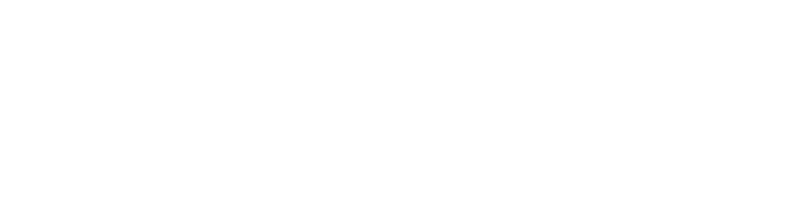
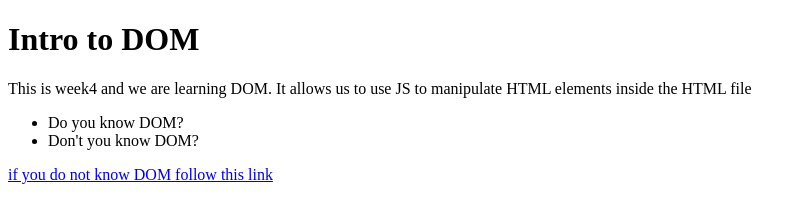
Before and after one commit to BinuBims/BinuK_Intro_To_DOM, a plain HTML site: page index.html in a window 1280 px wide. Shown: the whole page, without its empty margins (0-806 px from the left). Drawn offline with Linux system fonts and the light colour scheme.

Commit message:
querySelector is just like getElementById. It allows us to grab single HTML element from the HTML file. This can be used to make changes to our HTML file using js

```diff
--- a/index.html
+++ b/index.html
@@ -6,7 +6,15 @@
     <title>Document</title>
 </head>
 <body>
-    <h1 id="title"></h1>
+    <h1 id="title">Intro to DOM</h1>
+
+    <p class="para"> This is week4 and we are learning DOM. It allows us to use JS to manipulate HTML elements inside the HTML file</p>
+    <ul>
+        <li>Do you know DOM?</li>
+        <li>Don't you know DOM?</li>
+    </ul>
+    <a href="#" id="link"> if you do not know DOM follow this link</a>
+
     <script type="text/javascript" src="script.js"></script>
 </body>
 </html>
--- a/script.js
+++ b/script.js
@@ -1,2 +1,11 @@
 let titleElement = document.getElementById("title");
 console.log(titleElement);
+
+let paragraph = document.querySelector(".para");
+console.log(paragraph);
+
+let yesOrNo = document.querySelector("ul");
+console.log(yesOrNo);
+
+let link = document.querySelector("#link")
+console.log(link);
```
